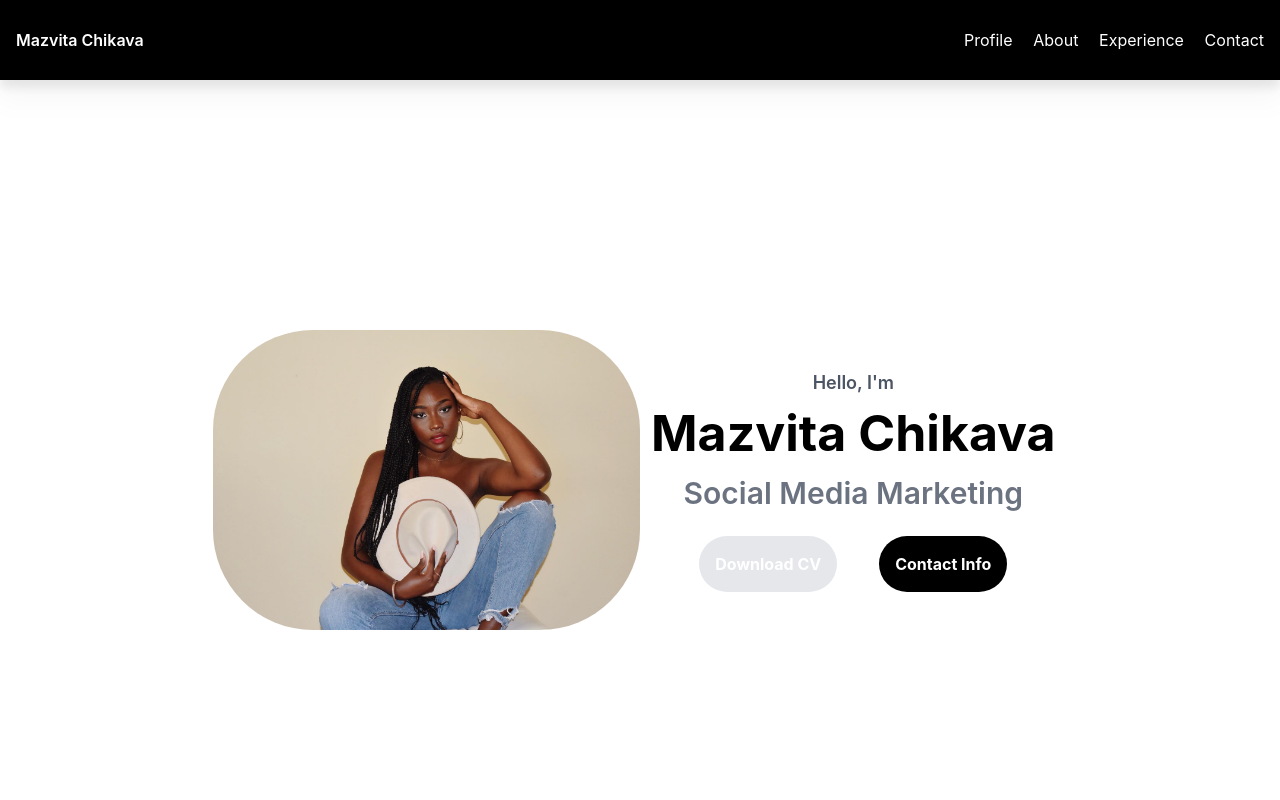
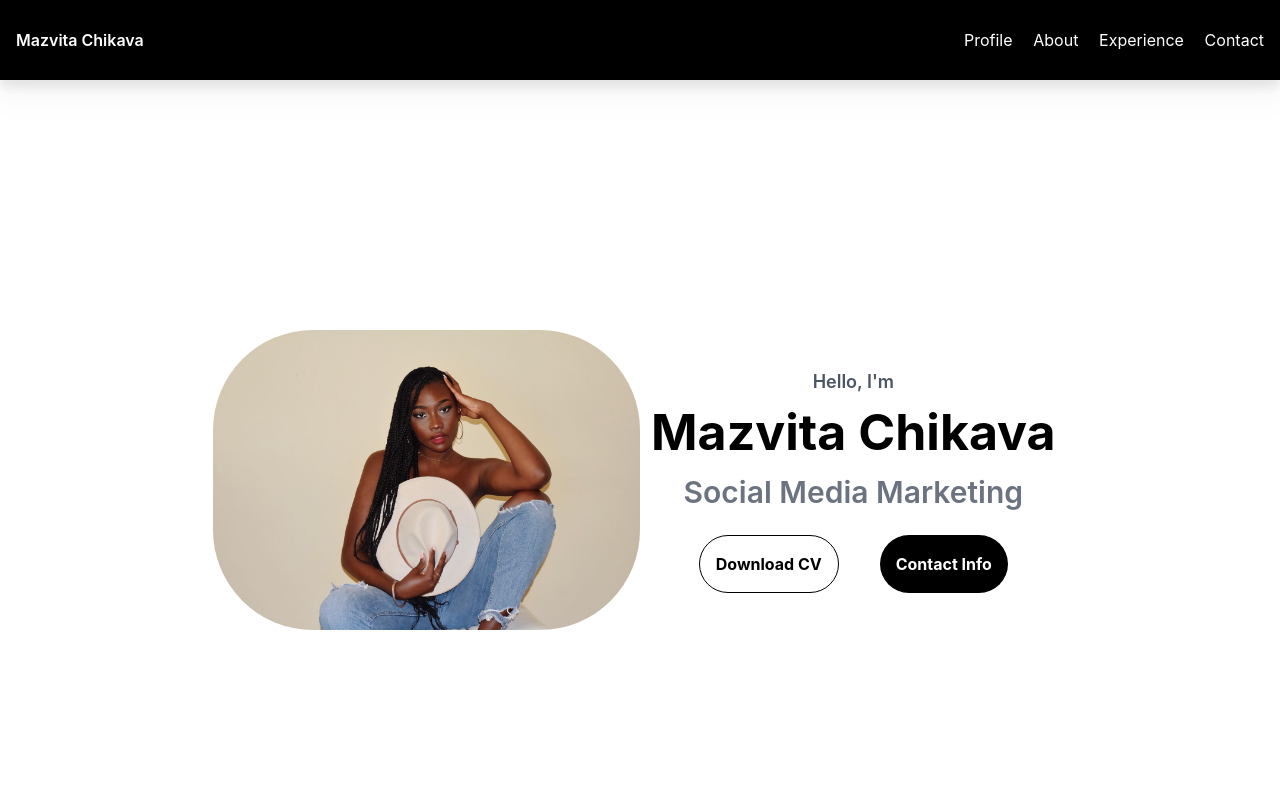
Before and after one commit to MakaChikava/MJC-Portfolio, a React (Create React App) app: page / in a window 1280 px wide. Shown: the top 800 px of the page. Built offline with nearby package versions, Linux system fonts and the light colour scheme.

Commit message:
download resume button effects

```diff
--- a/src/App.js
+++ b/src/App.js
@@ -62,7 +62,7 @@ function App() {
             <h1 id='title' className='font-semibold text-[30px] text-gray-500'>Social Media Marketing</h1>
 
             <div id='profile-btn-container' className='flex w-[350px] justify-around mt-5'>
-              <button id='resume-btn' className='bg-gray-200 hover:bg-black rounded-full p-4 text-white font-bold '>Download CV</button>
+              <button id='resume-btn' className='bg-white border text-black border-black hover:bg-black hover:text-white transition rounded-full p-4 font-bold '>Download CV</button>
               <button id='contact-btn' className='bg-black rounded-full p-4 text-white font-bold'>Contact Info</button>
             </div>
           </div>
```
